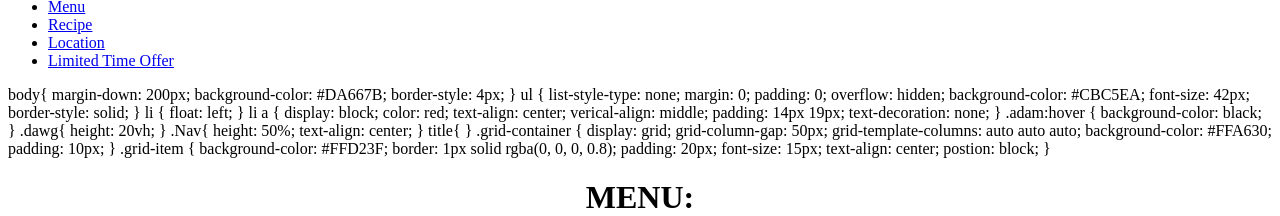
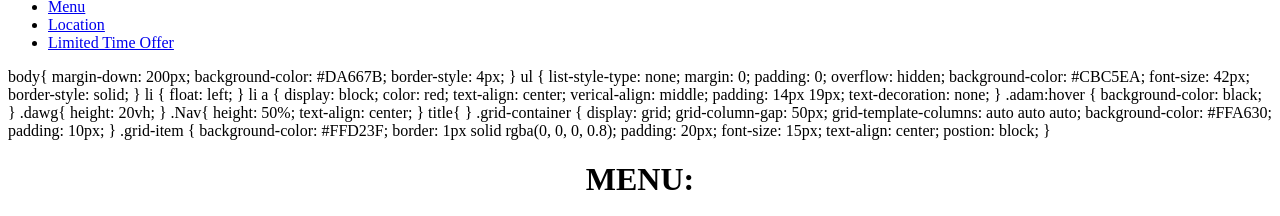
Before and after one commit to WVCS/19-portfolio-Sdiko, a plain HTML site: page page2.html in a window 1280 px wide. Shown: the part 127-343 px from the top of the page. Drawn offline with Linux system fonts and the light colour scheme.

Commit message:
Update page2.html

```diff
--- a/page2.html
+++ b/page2.html
@@ -10,10 +10,9 @@
   <div class="Nav">
    <ul>
   <div class="shish pic"><li><a href="home.html"><img src="https://gdurl.com/hFlk" width=140px></a></li></div>
-  <div class="dawg"><li><a href="menu.html" class="adam">Menu</a></li>
-  <li style="margin-bottom: 0;"><a href="recipe.html" class="adam">Recipe</a></li>
-<li style="margin-top: 0;"><a href="location.html" class="adam">Location</a></li>
-    <li style="margin-top: 0;"><a href="Special.html" class="adam">Limited Time Offer</a></li>
+  <div class="dawg"><li><a href="page1.html" class="adam">Menu</a></li>
+<li style="margin-top: 0;"><a href="page2.html" class="adam">Location</a></li>
+    <li style="margin-top: 0;"><a href="index.html" class="adam">Limited Time Offer</a></li>
 
 
    </ul>
```
